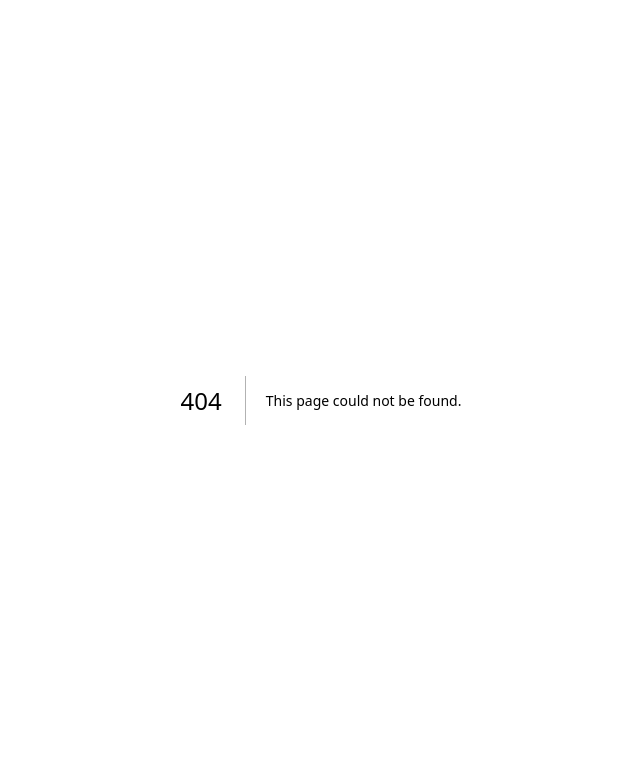
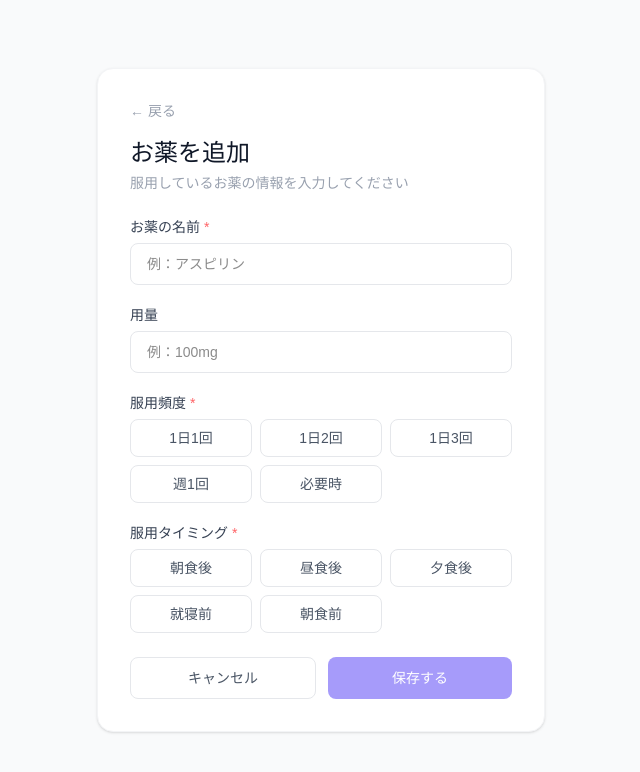
Before and after one commit to Sahajewel/mimamori, a Next.js app: page /seniors/1/medicines/new in a window 1280 px wide. Before the commit this address had no page. Shown: the top 772 px of the page, without its empty margins (319-959 px from the left). Built offline with nearby package versions, Linux system fonts and the light colour scheme.

Commit message:
feat: add medicine page and API

```diff
--- /dev/null
+++ b/src/app/(dashboard)/seniors/[id]/medicines/new/page.tsx
@@ -0,0 +1,174 @@
+"use client";
+
+import { useRouter, useParams } from "next/navigation";
+import { useState } from "react";
+
+const frequencyOptions = [
+  { value: "1日1回", label: "1日1回" },
+  { value: "1日2回", label: "1日2回" },
+  { value: "1日3回", label: "1日3回" },
+  { value: "週1回", label: "週1回" },
+  { value: "必要時", label: "必要時" },
+];
+
+const timeOptions = [
+  { value: "朝食後", label: "朝食後" },
+  { value: "昼食後", label: "昼食後" },
+  { value: "夕食後", label: "夕食後" },
+  { value: "就寝前", label: "就寝前" },
+  { value: "朝食前", label: "朝食前" },
+];
+
+export default function NewMedicinePage() {
+  const router = useRouter();
+  const params = useParams();
+  const id = params.id as string;
+
+  const [name, setName] = useState("");
+  const [dosage, setDosage] = useState("");
+  const [frequency, setFrequency] = useState("");
+  const [time, setTime] = useState("");
+  const [loading, setLoading] = useState(false);
+  const [error, setError] = useState("");
+
+  async function handleSubmit() {
+    if (!name.trim() || !frequency || !time) {
+      setError("必須項目を入力してください");
+      return;
+    }
+
+    setLoading(true);
+    setError("");
+
+    const res = await fetch(`/api/seniors/${id}/medicines`, {
+      method: "POST",
+      headers: { "Content-Type": "application/json" },
+      body: JSON.stringify({
+        name,
+        dosage: dosage || undefined,
+        frequency,
+        time,
+      }),
+    });
+
+    const data = await res.json();
+
+    if (!res.ok) {
+      setError(data.error || "エラーが発生しました");
+      setLoading(false);
+      return;
+    }
+
+    router.push(`/seniors/${id}`);
+    router.refresh();
+  }
+
+  return (
+    <div className="min-h-screen bg-gray-50 flex items-center justify-center px-4">
+      <div className="w-full max-w-md bg-white rounded-2xl shadow-sm border border-gray-100 p-8">
+        <div className="mb-6">
+          <button
+            onClick={() => router.back()}
+            className="text-sm text-gray-400 hover:text-gray-600 mb-4 block transition-colors"
+          >
+            ← 戻る
+          </button>
+          <h1 className="text-xl md:text-2xl font-medium text-gray-900">
+            お薬を追加
+          </h1>
+          <p className="text-sm text-gray-400 mt-1">
+            服用しているお薬の情報を入力してください
+          </p>
+        </div>
+
+        <div className="space-y-5 mb-6">
+          <div>
+            <label className="block text-sm font-medium text-gray-700 mb-1.5">
+              お薬の名前 <span className="text-red-400">*</span>
+            </label>
+            <input
+              type="text"
+              value={name}
+              onChange={(e) => setName(e.target.value)}
+              placeholder="例：アスピリン"
+              className="w-full border border-gray-200 rounded-lg px-4 py-2.5 text-sm focus:outline-none focus:ring-2 focus:ring-indigo-400 focus:border-transparent"
+            />
+          </div>
+
+          <div>
+            <label className="block text-sm font-medium text-gray-700 mb-1.5">
+              用量
+            </label>
+            <input
+              type="text"
+              value={dosage}
+              onChange={(e) => setDosage(e.target.value)}
+              placeholder="例：100mg"
+              className="w-full border border-gray-200 rounded-lg px-4 py-2.5 text-sm focus:outline-none focus:ring-2 focus:ring-indigo-400 focus:border-transparent"
+            />
+          </div>
+
+          <div>
+            <label className="block text-sm font-medium text-gray-700 mb-1.5">
+              服用頻度 <span className="text-red-400">*</span>
+            </label>
+            <div className="grid grid-cols-3 gap-2">
+              {frequencyOptions.map((opt) => (
+                <button
+                  key={opt.value}
+                  onClick={() => setFrequency(opt.value)}
+                  className={`py-2 text-sm rounded-lg border transition-all ${
+                    frequency === opt.value
+                      ? "bg-indigo-600 text-white border-indigo-600"
+                      : "border-gray-200 text-gray-600 hover:border-indigo-300"
+                  }`}
+                >
+                  {opt.label}
+                </button>
+              ))}
+            </div>
+          </div>
+
+          <div>
+            <label className="block text-sm font-medium text-gray-700 mb-1.5">
+              服用タイミング <span className="text-red-400">*</span>
+            </label>
+            <div className="grid grid-cols-3 gap-2">
+              {timeOptions.map((opt) => (
+                <button
+                  key={opt.value}
+                  onClick={() => setTime(opt.value)}
+                  className={`py-2 text-sm rounded-lg border transition-all ${
+                    time === opt.value
+                      ? "bg-indigo-600 text-white border-indigo-600"
+                      : "border-gray-200 text-gray-600 hover:border-indigo-300"
+                  }`}
+                >
+                  {opt.label}
+                </button>
+              ))}
+            </div>
+          </div>
+        </div>
+
+        {error && <p className="text-sm text-red-500 mb-4">{error}</p>}
+
+        <div className="flex gap-3">
+          <button
+            onClick={() => router.back()}
+            className="flex-1 py-2.5 border border-gray-200 text-gray-600 text-sm font-medium rounded-lg hover:bg-gray-50 transition-colors"
+          >
+            キャンセル
+          </button>
+          <button
+            onClick={handleSubmit}
+            disabled={loading || !name.trim() || !frequency || !time}
+            className="flex-1 py-2.5 bg-indigo-600 text-white text-sm font-medium rounded-lg hover:bg-indigo-700 disabled:opacity-50 transition-colors"
+          >
+            {loading ? "保存中..." : "保存する"}
+          </button>
+        </div>
+      </div>
+    </div>
+  );
+}
--- /dev/null
+++ b/src/app/api/seniors/[id]/medicines/route.ts
@@ -0,0 +1,68 @@
+import { NextResponse } from "next/server";
+import { auth } from "@/lib/auth";
+import { prisma } from "@/lib/prisma";
+import { z } from "zod";
+
+const medicineSchema = z.object({
+  name: z.string().min(1, "お薬の名前を入力してください").max(100),
+  dosage: z.string().max(50).optional(),
+  frequency: z.string().min(1, "服用頻度を入力してください").max(100),
+  time: z.string().min(1, "服用時間を入力してください"),
+});
+
+export async function POST(
+  req: Request,
+  { params }: { params: Promise<{ id: string }> },
+) {
+  try {
+    const { id } = await params;
+    const session = await auth();
+    if (!session?.user?.id) {
+      return NextResponse.json(
+        { error: "ログインが必要です" },
+        { status: 401 },
+      );
+    }
+
+    const member = await prisma.seniorMember.findFirst({
+      where: { seniorId: id, userId: session.user.id },
+    });
+    if (!member) {
+      return NextResponse.json(
+        { error: "アクセス権限がありません" },
+        { status: 403 },
+      );
+    }
+
+    const body = await req.json();
+    const parsed = medicineSchema.safeParse(body);
+    if (!parsed.success) {
+      return NextResponse.json(
+        { error: parsed.error.issues[0].message },
+        { status: 400 },
+      );
+    }
+
+    const medicine = await prisma.medicine.create({
+      data: {
+        seniorId: id,
+        name: parsed.data.name,
+        dosage: parsed.data.dosage,
+        frequency: parsed.data.frequency,
+        active: true,
+        reminders: {
+          create: {
+            time: parsed.data.time,
+          },
+        },
+      },
+    });
+
+    return NextResponse.json(medicine, { status: 201 });
+  } catch {
+    return NextResponse.json(
+      { error: "エラーが発生しました" },
+      { status: 500 },
+    );
+  }
+}
```
